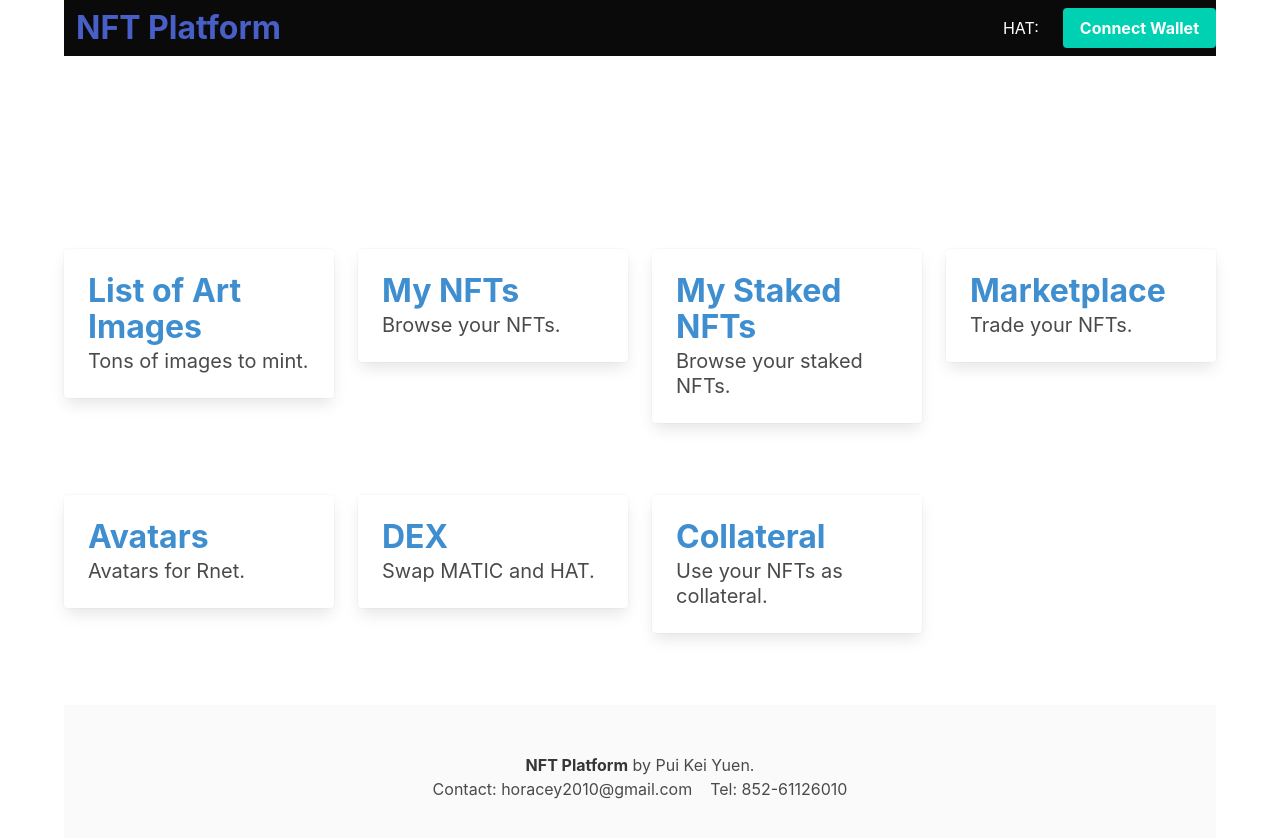
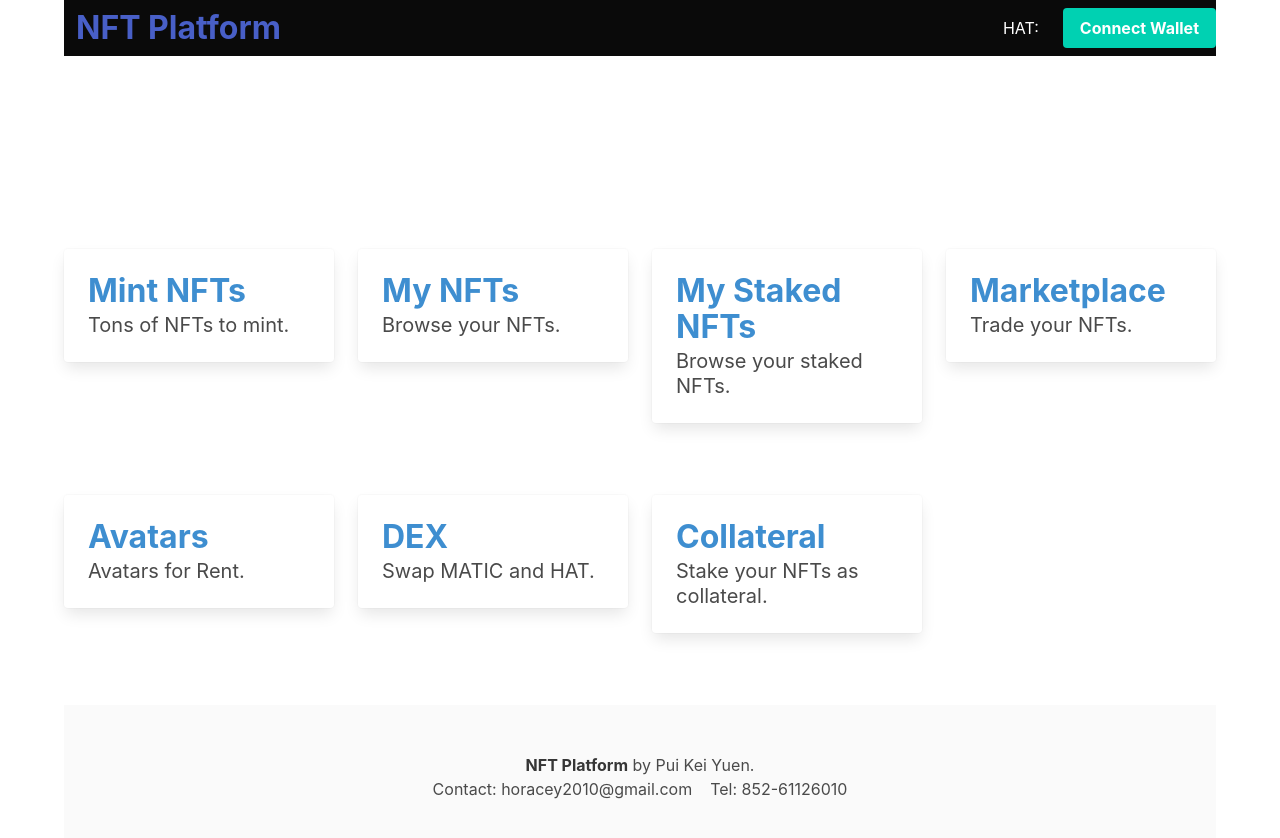
Before and after one commit to horacey2010/updated-mumbai-nft-platform, a Next.js app: page / in a window 1280 px wide. Shown: the top 838 px of the page. Built offline with nearby package versions, Linux system fonts and the light colour scheme; what nft.storage would draw is missing.

Commit message:
Update index.js

```diff
--- a/pages/index.js
+++ b/pages/index.js
@@ -192,10 +192,10 @@ export default function Home() {
                 <div class="card">
                   <div class="card-content">
                     <p class="title has-text-info">
-                        <b>List of Art Images</b>
+                        <b>Mint NFTs </b>
                     </p>
                     <p class="subtitle">
-                      Tons of images to mint.
+                      Tons of NFTs to mint.
                     </p>
                   </div>
                 </div>
@@ -253,7 +253,7 @@ export default function Home() {
                           <b>Avatars</b>
                       </p>
                       <p class="subtitle">
-                          Avatars for Rnet.
+                          Avatars for Rent.
                       </p>
                     </div>
                   </div>
@@ -281,7 +281,7 @@ export default function Home() {
                           <b>Collateral</b>
                       </p>
                       <p class="subtitle">
-                          Use your NFTs as collateral.
+                          Stake your NFTs as collateral.
                       </p>
                     </div>
                   </div>
```
